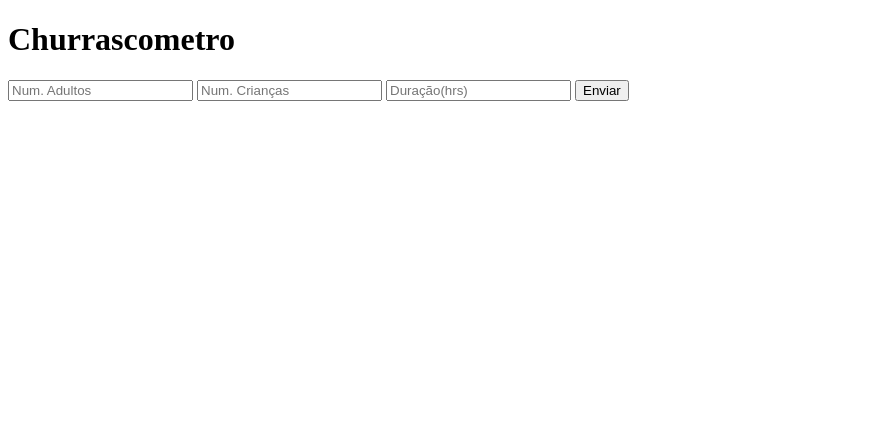
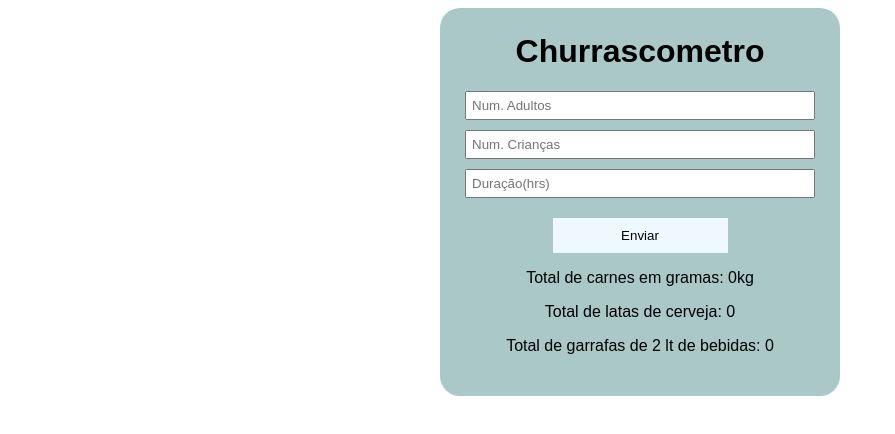
Before and after one commit to CViery/Churrascometro, a plain HTML site: page index.html in a window 1280 px wide. Both pictures are taken after a click on the button "Enviar". Shown: the whole page, without its empty margins (0-895 px from the left). Drawn offline with Linux system fonts and the light colour scheme.

Commit message:
js concluido

```diff
--- a/index.html
+++ b/index.html
@@ -13,7 +13,10 @@
         <input id="adultos" name="adultos" type="number" placeholder="Num. Adultos">
         <input id="criancas" name="criancas" type="number" placeholder="Num. Crianças">
         <input id="duracao" name="duracao" type="number" placeholder="Duração(hrs)">
-        <button>Enviar</button>
+
+
+
+        <button onclick="calcular()">Enviar</button>
 
 
         <div id="resultado"></div>
--- a/script.js
+++ b/script.js
@@ -0,0 +1,47 @@
+let inputAdultos = document.getElementById("adultos")
+let inputCriancas= document.getElementById("criancas")
+let inputDuracao = document.getElementById("duracao")
+
+let resultado = document.getElementById("resultado")
+
+
+const calcular = ()=>{
+    console.log("calculando")
+    let adultos = inputAdultos.value
+    let criancas = inputCriancas.value
+    let duracao = inputDuracao.value
+    let carne = carnePP(duracao)
+    let cerveja = cervejaPP(duracao)
+    let bebidas = bebidasPP(duracao)
+    let qntdTotalCarne = carne * adultos + (carne/2 * criancas)
+    let qntdTotalCerveja = cerveja* adultos
+    let qntdTotalBebidas = bebidas* adultos + (bebidas/2 * criancas)
+
+    resultado.innerHTML = `<p>Total de carnes em gramas: ${qntdTotalCarne/1000}kg<p>`
+    resultado.innerHTML += `<p>Total de latas de cerveja: ${Math.ceil(qntdTotalCerveja/355)}<p>`
+    resultado.innerHTML += `<p>Total de garrafas de 2 lt de bebidas: ${Math.ceil(qntdTotalBebidas/2000)}<p>`
+}
+const carnePP = (duracao)=>{
+    if(duracao >= 6){
+        return 600
+    }else{
+        return 400
+    }
+
+}
+const cervejaPP = (duracao)=>{
+    if(duracao >= 6){
+        return 2000
+    }else{
+        return 1200
+    }
+
+}
+const bebidasPP = (duracao)=>{
+    if(duracao >= 6){
+        return 1500
+    }else{
+        return 1000
+    }
+
+}
--- a/style.css
+++ b/style.css
@@ -0,0 +1,27 @@
+.container{
+    font-family: Arial, Helvetica, sans-serif;
+    background-color:rgb(170, 200, 200);
+    max-width: 350px;
+    margin: auto;
+    padding: 25px;
+
+    border-radius: 20px;
+    text-align: center;
+}
+h1{
+  margin-top: 0;
+}
+input{
+    display: block;
+    width: 100%;
+    padding: 5px;
+    box-sizing: border-box;
+    margin-bottom: 10px;
+}
+button{
+    background-color: aliceblue;
+    border: none;
+    width: 50%;
+    padding: 10px;
+    margin-top: 10px;
+}
```
